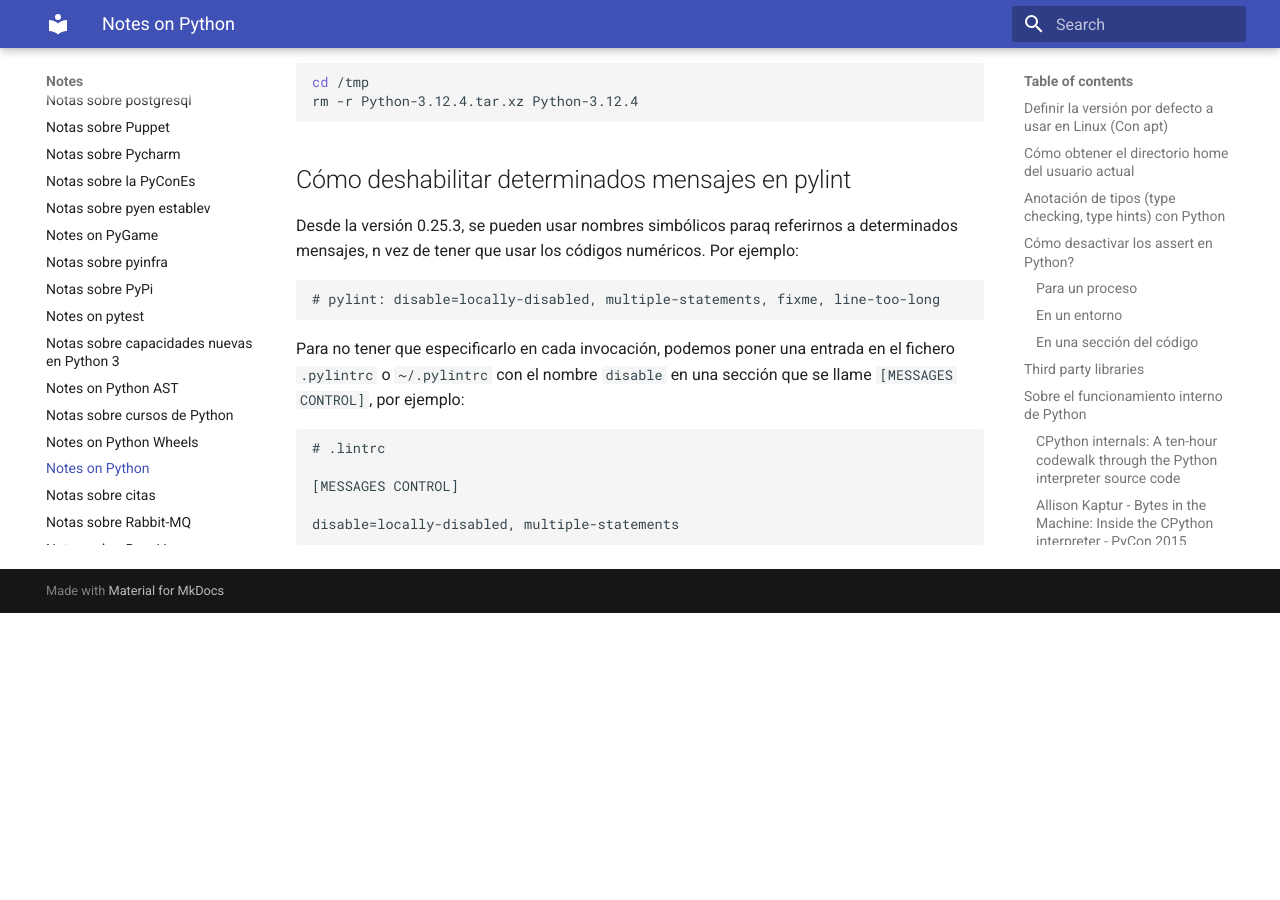
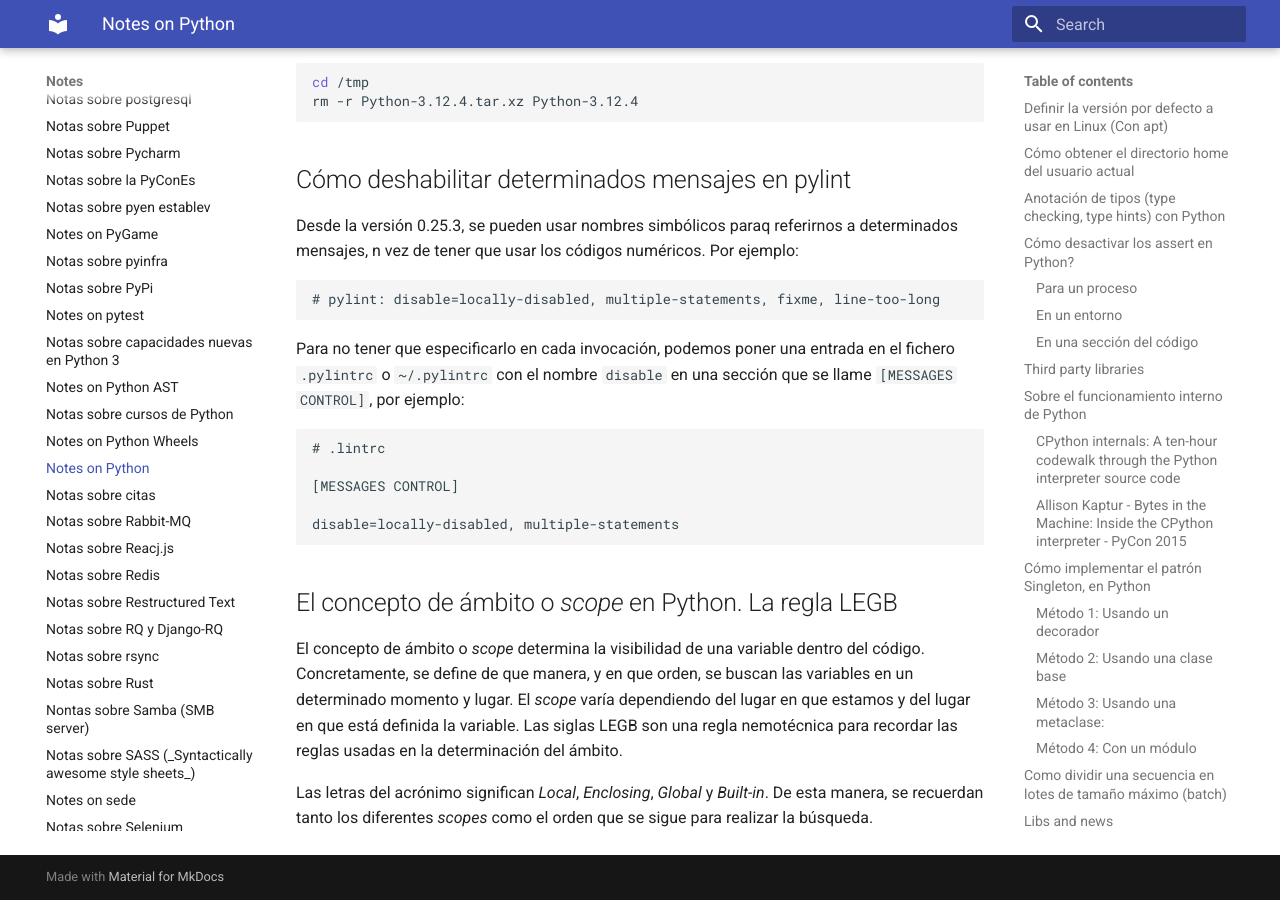
Before and after one commit to euribates/notes, an MkDocs documentation site: the page built from docs/notes-on-python.md, in a window 1280 px wide and 900 px high, scrolled down 16898 px. Built offline with MkDocs 1.6.1 and Material for MkDocs 9.7.7, drawn with Linux system fonts in a browser that asks for light colours; before the commit the page ends 17511 px from its top, so only the background shows below that.

````diff
--- a/docs/notes-on-python.md
+++ b/docs/notes-on-python.md
@@ -836,3 +836,16 @@ por ejemplo:
 
 disable=locally-disabled, multiple-statements
 ```
+
+## El concepto de ámbito o _scope_ en Python. La regla LEGB
+
+El concepto de ámbito o _scope_ determina la visibilidad de una variable
+dentro del código. Concretamente, se define de que manera, y en que
+orden, se buscan las variables en un determinado momento y lugar. El
+_scope_ varía dependiendo del lugar en que estamos y del lugar en que
+está definida la variable. Las siglas LEGB son una regla nemotécnica
+para recordar las reglas usadas en la determinación del ámbito.
+
+Las  letras del acrónimo significan _Local_, _Enclosing_, _Global_ y
+_Built-in_. De esta manera, se recuerdan tanto los diferentes _scopes_
+como el orden que se sigue para realizar la búsqueda.
````
Also changed, not shown: docs/index.md (+1 -1 lines), docs/notes-on-sphinx.md (+2 -2 lines), docs/notes-on-game-development.md (renamed from docs/notes-on-videogames-development.md).
